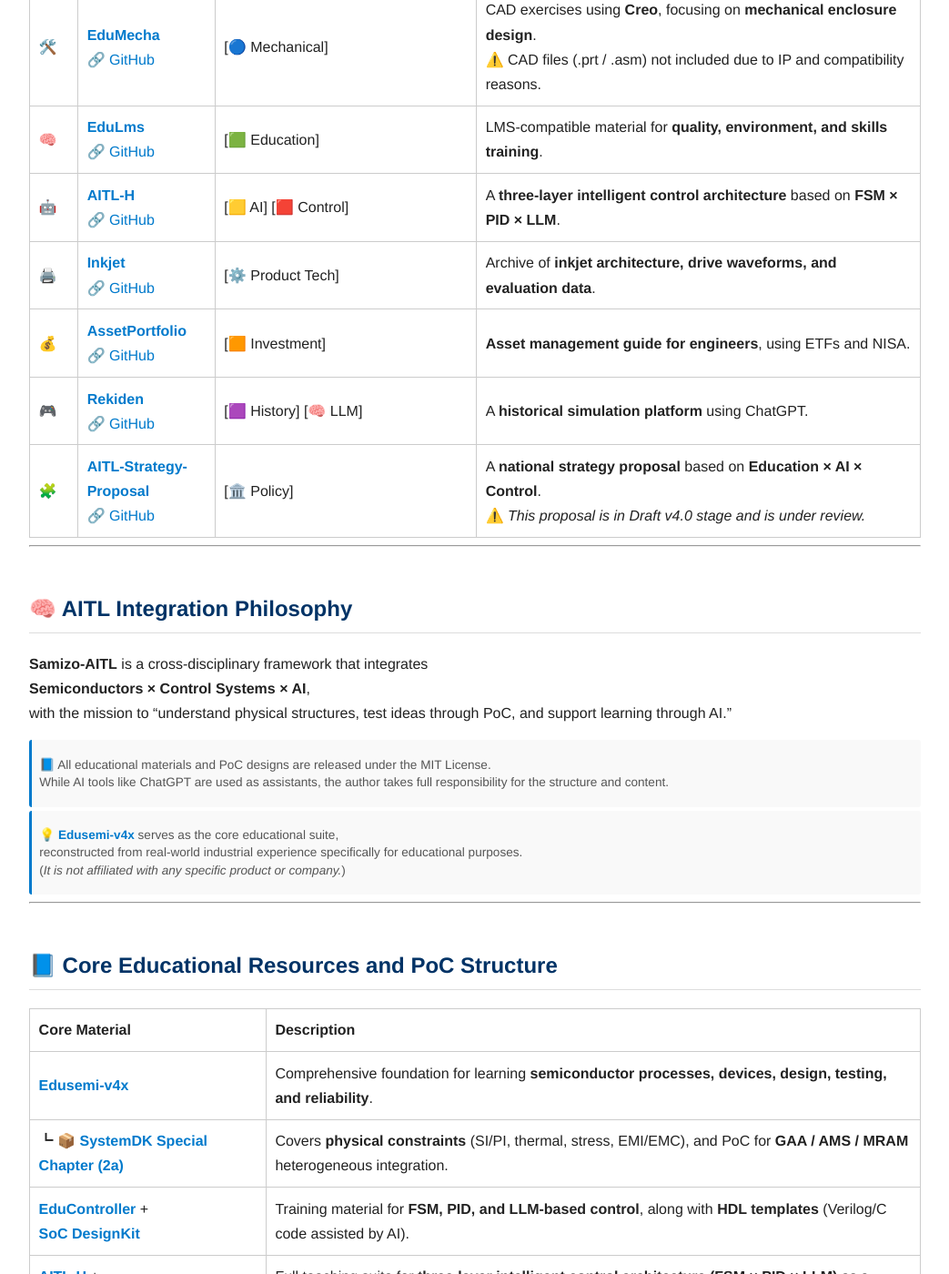
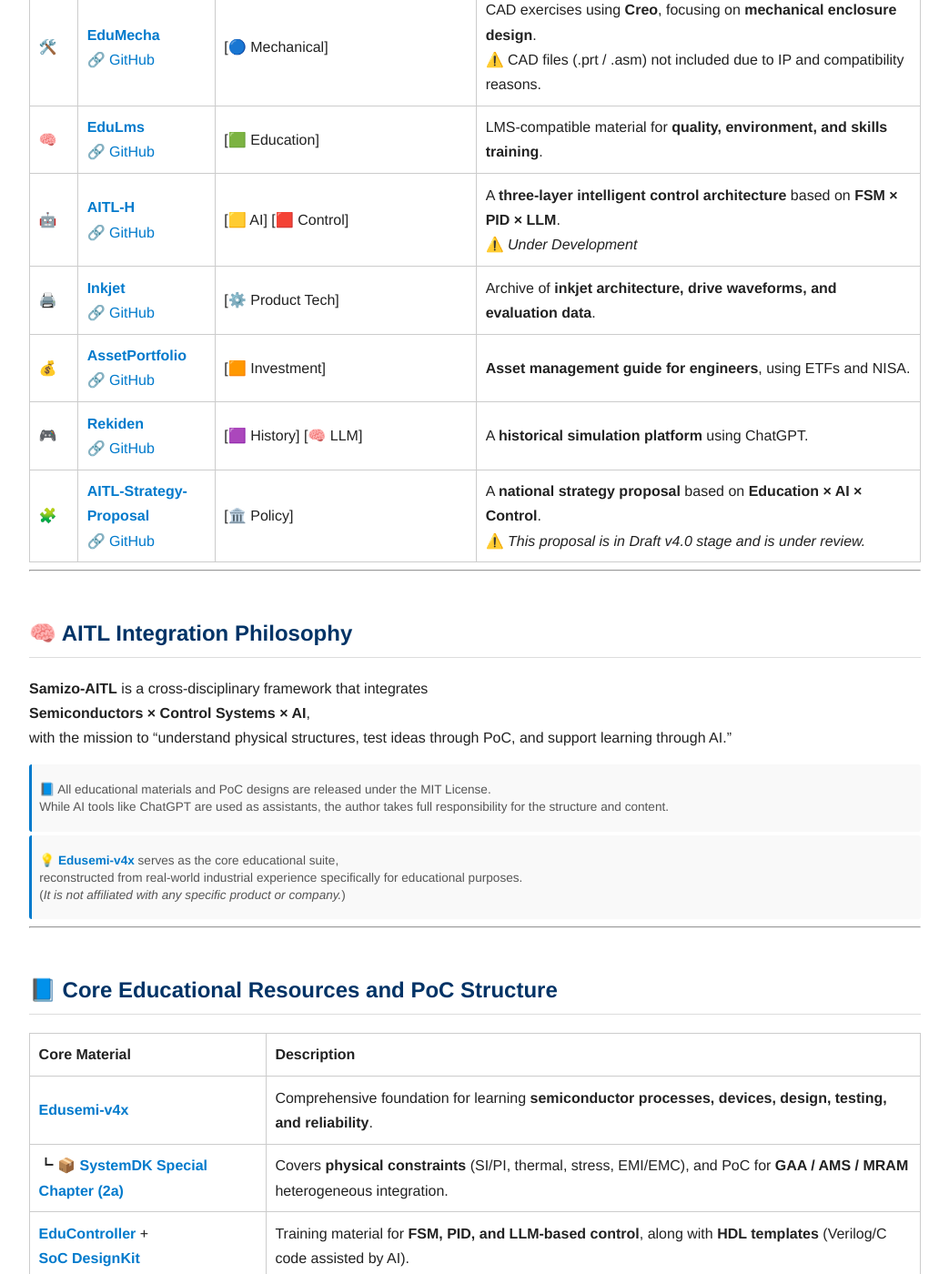
Before and after one commit to Samizo-AITL/Samizo-AITL.github.io, a Jekyll site: the page built from en/index.md, in a window 1280 px wide and 1400 px high, scrolled down 1211 px. Shown: the whole window at 91% size, without its empty margins (118-1161 px from the left). Built offline with Jekyll 4.4.1, drawn with Linux system fonts in a browser that asks for light colours.

Commit message:
Update index.md

```diff
--- a/en/index.md
+++ b/en/index.md
@@ -36,7 +36,7 @@
 | 🎛️ | **[EduController](https://samizo-aitl.github.io/EduController/)**<br>🔗 [GitHub](https://github.com/Samizo-AITL/EduController) | [🟥 Control] [🟨 AI] | From **PID control to LLM integration**—an educational resource for **Control × AI**. |
 | 🛠️ | **[EduMecha](https://samizo-aitl.github.io/EduMecha/)**<br>🔗 [GitHub](https://github.com/Samizo-AITL/EduMecha) | [🔵 Mechanical] | CAD exercises using **Creo**, focusing on **mechanical enclosure design**.<br>⚠️ CAD files (.prt / .asm) not included due to IP and compatibility reasons. |
 | 🧠 | **[EduLms](https://samizo-aitl.github.io/EduLms/)**<br>🔗 [GitHub](https://github.com/Samizo-AITL/EduLms) | [🟩 Education] | LMS-compatible material for **quality, environment, and skills training**. |
-| 🤖 | **[AITL-H](https://samizo-aitl.github.io/AITL-H/)**<br>🔗 [GitHub](https://github.com/Samizo-AITL/AITL-H) | [🟨 AI] [🟥 Control] | A **three-layer intelligent control architecture** based on **FSM × PID × LLM**. |
+| 🤖 | **[AITL-H](https://samizo-aitl.github.io/AITL-H/)**<br>🔗 [GitHub](https://github.com/Samizo-AITL/AITL-H) | [🟨 AI] [🟥 Control] | A **three-layer intelligent control architecture** based on **FSM × PID × LLM**. <br>⚠️ *Under Development*|
 | 🖨️ | **[Inkjet](https://samizo-aitl.github.io/Inkjet/)**<br>🔗 [GitHub](https://github.com/Samizo-AITL/Inkjet) | [⚙️ Product Tech] | Archive of **inkjet architecture, drive waveforms, and evaluation data**. |
 | 💰 | **[AssetPortfolio](https://samizo-aitl.github.io/AssetPortfolio-StartGuide/)**<br>🔗 [GitHub](https://github.com/Samizo-AITL/AssetPortfolio-StartGuide) | [🟧 Investment] | **Asset management guide for engineers**, using ETFs and NISA. |
 | 🎮 | **[Rekiden](https://samizo-aitl.github.io/Rekiden/)**<br>🔗 [GitHub](https://github.com/Samizo-AITL/Rekiden) | [🟪 History] [🧠 LLM] | A **historical simulation platform** using ChatGPT. |
@@ -68,7 +68,7 @@
 | **[Edusemi-v4x](https://samizo-aitl.github.io/Edusemi-v4x/)** | Comprehensive foundation for learning **semiconductor processes, devices, design, testing, and reliability**. |
 | ┗ 📦 **[SystemDK Special Chapter (2a)](https://samizo-aitl.github.io/Edusemi-v4x/f_chapter2a_systemdk/)** | Covers **physical constraints** (SI/PI, thermal, stress, EMI/EMC), and PoC for **GAA / AMS / MRAM** heterogeneous integration. |
 | **[EduController](https://samizo-aitl.github.io/EduController/)** + <br>**[SoC DesignKit](https://samizo-aitl.github.io/EduController/SoC_DesignKit_by_ChatGPT/)** | Training material for **FSM, PID, and LLM-based control**, along with **HDL templates** (Verilog/C code assisted by AI). |
-| **[AITL-H](https://samizo-aitl.github.io/AITL-H/)** + <br>**[PoC Manual](https://samizo-aitl.github.io/AITL-H/docs/)** | Full teaching suite for **three-layer intelligent control architecture (FSM × PID × LLM)** as a reproducible PoC. |
+| **[AITL-H](https://samizo-aitl.github.io/AITL-H/)** + <br>**[PoC Manual](https://samizo-aitl.github.io/AITL-H/docs/)** | Full teaching suite for **three-layer intelligent control architecture (FSM × PID × LLM)** as a reproducible PoC.<br>⚠️ *Under Development* |
 
 <div align="center">
   <img src="../images/core_materials_clean.svg" alt="Core Materials Structure" width="75%">
```
